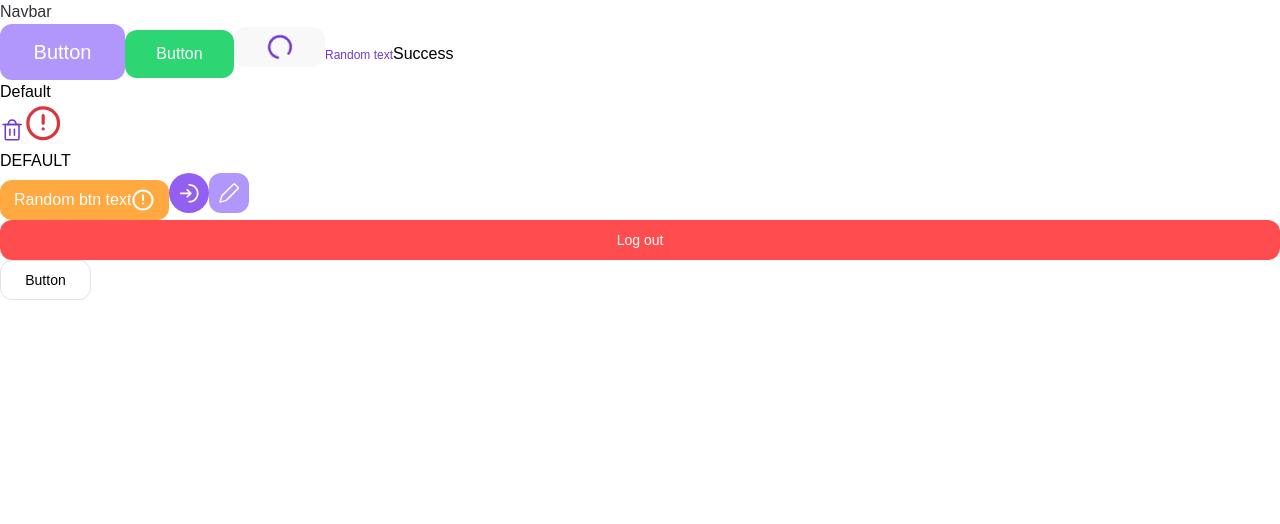
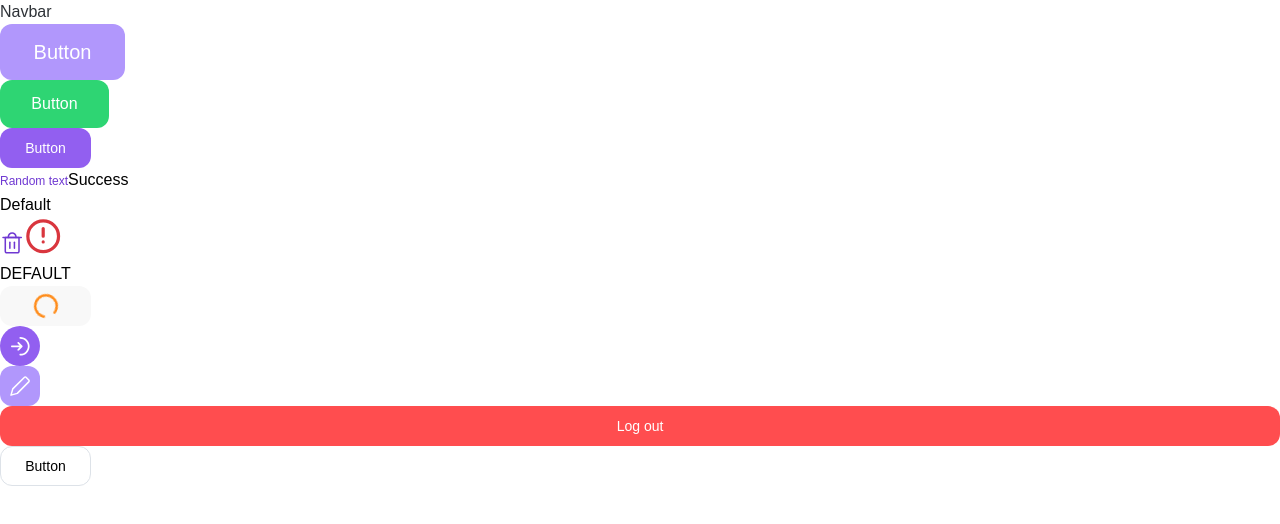
Before and after one commit to NenadBanjeglav/time-trove, a React (Vite) app: page / in a window 1280 px wide. Shown: the top 524 px of the page. Built offline with nearby package versions, Linux system fonts and the light colour scheme.

Commit message:
display changed from inline flex to flex of the styled button

```diff
--- a/src/components/atoms/button/Button.tsx
+++ b/src/components/atoms/button/Button.tsx
@@ -38,8 +38,9 @@ export const Button = <T extends Pallete = 'primary'>({
       $fullWidth={fullWidth}
       disabled={loading}
       {...rest}
+      $loading
     >
-      {loading ? <Spinner size="small" /> : children}
+      {loading ? <Spinner size="small" pallete={variant} /> : children}
     </StyledButton>
   )
 }
--- a/src/components/atoms/button/button.styles.ts
+++ b/src/components/atoms/button/button.styles.ts
@@ -16,6 +16,7 @@ export function createStyledButton<T extends Pallete>() {
     $isIconButton: boolean
     $shape: ButtonShape
     $fullWidth: boolean
+    $loading: boolean
   }>`
     ${({ theme, $size, $isIconButton, $shape, $fullWidth }) => {
       const sizeConfig = theme.button.sizes[$size]
@@ -36,7 +37,7 @@ export function createStyledButton<T extends Pallete>() {
         line-height: ${theme.typography.lineHeight.base};
         cursor: pointer;
         transition: background-color 0.15s ease-in-out;
-        display: inline-flex;
+        display: flex;
         align-items: center;
         justify-content: center;
       `
--- a/src/components/atoms/icon/Spinner.tsx
+++ b/src/components/atoms/icon/Spinner.tsx
@@ -13,6 +13,8 @@ const spin = keyframes`
 
 const SpinnerWrapper = styled.span`
   display: inline-flex;
+  align-items: center;
+  justify-content: center;
   animation: ${spin} 1s linear infinite;
 `
 
@@ -27,7 +29,7 @@ export const Spinner = <T extends Pallete = 'primary'>({
 }: SpinnerProps<T>) => {
   return (
     <SpinnerWrapper>
-      <Icon icon={EclipseIcon} iconSize={size} pallete={pallete} />
+      <Icon icon={EclipseIcon} pallete={pallete} iconSize={size} />
     </SpinnerWrapper>
   )
 }
--- a/src/pages/Dashboard.tsx
+++ b/src/pages/Dashboard.tsx
@@ -11,7 +11,7 @@ export const Dashboard = () => {
     <div>
       <Button variant="primary" size="xlarge" color="hue50" />
       <Button variant="success" size="large" />
-      <Button loading />
+      <Button />
       <Text pallete="primary" color="hue200" fontSize="xSmall" fontWeight="medium" as="span">
         Random text
       </Text>
@@ -22,7 +22,7 @@ export const Dashboard = () => {
       <Icon pallete="primary" color="hue200" icon={DeleteIcon} iconSize="small" />
       <Icon pallete="danger" color="hue200" icon={AlertIcon} iconSize="large" />
       <Text>DEFAULT</Text>
-      <Button variant="warning">
+      <Button variant="warning" loading>
         <Text as="span" pallete="neutral" color="hue0">
           Random btn text
         </Text>
```
